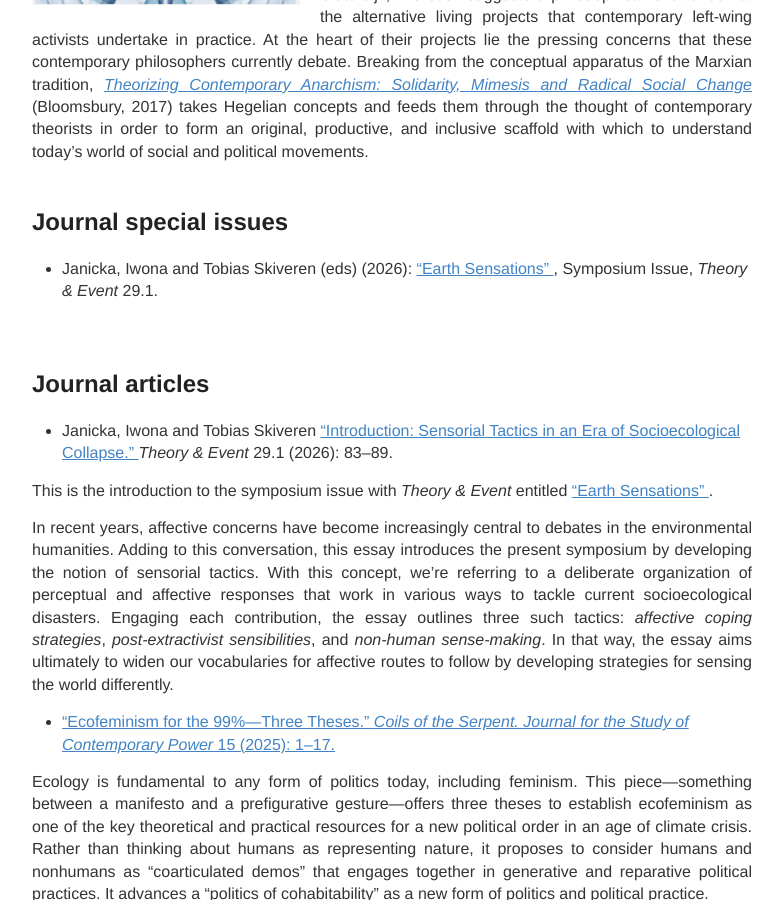
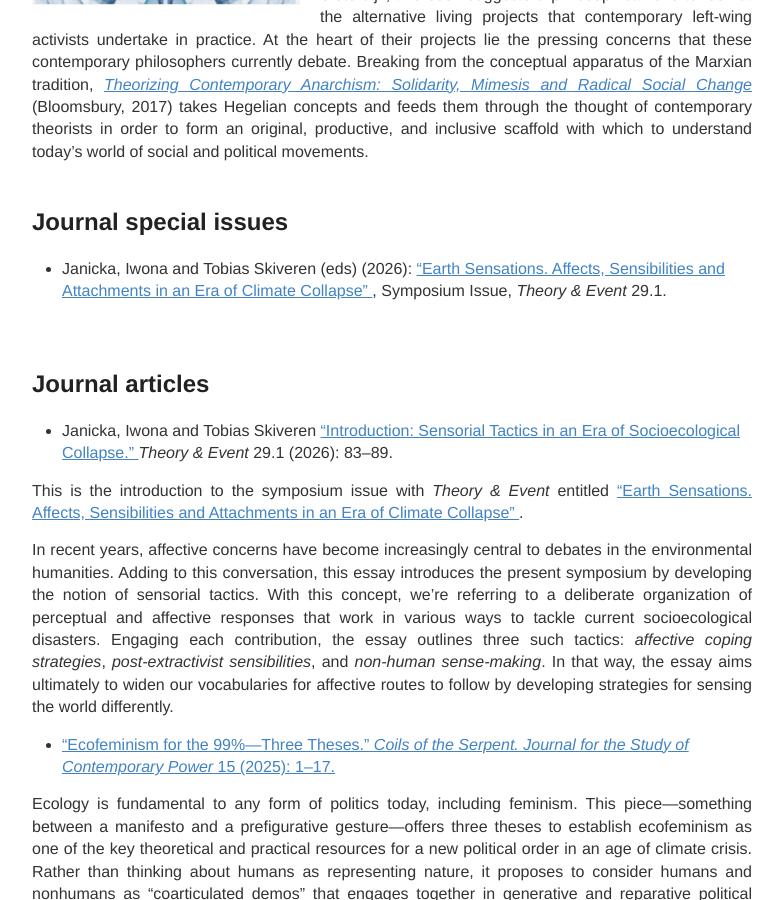
Before and after one commit to IJanicka/IJanicka.github.io, a Jekyll site: the page built from publications.md, in a window 1280 px wide and 900 px high, scrolled down 859 px. Shown: the whole window, without its empty margins (248-1031 px from the left). Built offline with Jekyll 4.4.1, drawn with Linux system fonts in a browser that asks for light colours.

Commit message:
Update publications.md

```diff
--- a/publications.md
+++ b/publications.md
@@ -20,7 +20,7 @@
 </div>
  <h2>Journal special issues</h2>
 
- * Janicka, Iwona and Tobias Skiveren (eds) (2026): <a href="https://muse.jhu.edu/issue/56178" target="_blank"> "Earth Sensations" <a/>, Symposium Issue, *Theory & Event* 29.1.
+ * Janicka, Iwona and Tobias Skiveren (eds) (2026): <a href="https://muse.jhu.edu/issue/56178" target="_blank"> "Earth Sensations. Affects, Sensibilities and Attachments in an Era of Climate Collapse" <a/>, Symposium Issue, *Theory & Event* 29.1.
 
  <br>
 
@@ -28,7 +28,7 @@
 
 * Janicka, Iwona and Tobias Skiveren <a href="https://muse.jhu.edu/pub/1/article/978970/pdf" target="_blank"> “Introduction: Sensorial Tactics in an Era of Socioecological Collapse.” <a/> *Theory & Event* 29.1 (2026): 83–89. <br>
 
-This is the introduction to the symposium issue with *Theory & Event* entitled <a href="https://muse.jhu.edu/issue/56178" target="_blank"> "Earth Sensations" <a/>. <br>
+This is the introduction to the symposium issue with *Theory & Event* entitled <a href="https://muse.jhu.edu/issue/56178" target="_blank"> "Earth Sensations. Affects, Sensibilities and Attachments in an Era of Climate Collapse" <a/>. <br>
 
 In recent years, affective concerns have become increasingly central to debates in the environmental humanities. Adding to this conversation, this essay introduces the present symposium by developing the notion of sensorial tactics. With this concept, we’re referring to a deliberate organization of perceptual and affective responses that work in various ways to tackle current socioecological disasters. Engaging each contribution, the essay outlines three such tactics: *affective coping strategies*, *post-extractivist sensibilities*, and *non-human sense-making*. In that way, the essay aims ultimately to widen our vocabularies for affective routes to follow by developing strategies for sensing the world differently. <br>
 
```
